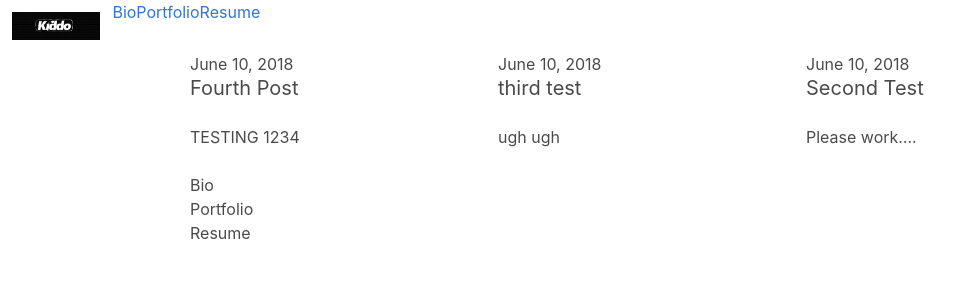
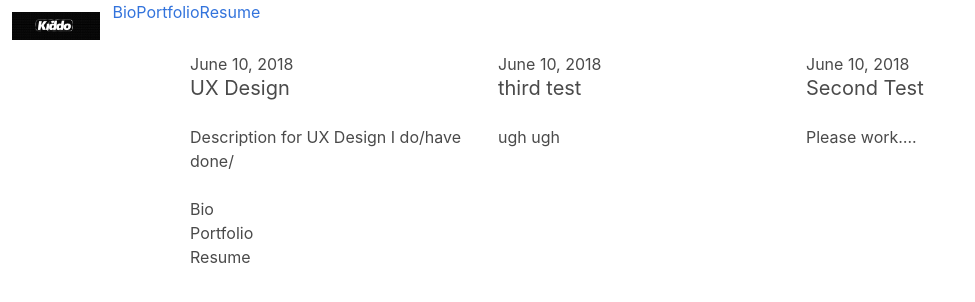
Before and after one commit to Gordon325/gsthree.com, a Jekyll site: the page built from index.html, in a window 1280 px wide. Shown: the top 302 px of the page, without its empty margins (0-975 px from the left). Built offline with Jekyll 4.4.1, drawn with Linux system fonts in a browser that asks for light colours; nearby versions of some CDN libraries.

Commit message:
Updated Fourth Post

```diff
--- a/_posts/2018-06-10-fourth-post.markdown
+++ b/_posts/2018-06-10-fourth-post.markdown
@@ -1,6 +1,7 @@
 ---
-title: Fourth Post
+title: UX Design
 date: 2018-06-10 07:49:00 Z
+featureImage: "/uploads/placeholder.png"
 ---
 
-TESTING 1234
+Description for UX Design I do/have done/
```
